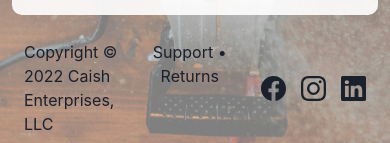
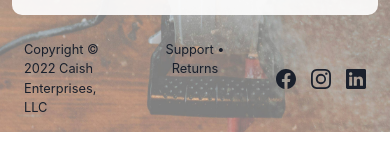
Before and after one commit to tcaish/woodworking-ecommerce, a React (Create React App) app: page / in a window 390 px wide. Shown: the part 784-927 px from the top of the page. Built offline with nearby package versions, Linux system fonts and the light colour scheme; no server answers.

Commit message:
footer mobile friendly

```diff
--- a/src/components/footer/footer.jsx
+++ b/src/components/footer/footer.jsx
@@ -12,6 +12,7 @@ import { Grid, GridItem, HStack } from '@chakra-ui/react';
 
 // Styles
 import './footer.scss';
+import './footer.mobile.scss';
 
 function Footer() {
   return (
--- /dev/null
+++ b/src/components/footer/footer.mobile.scss
@@ -0,0 +1,11 @@
+// Screen width 767px and under
+@media only screen and (max-width: 767px) {
+  .footer-container {
+    font-size: 0.8rem;
+
+    .footer-social-icon {
+      height: 20px;
+      width: auto;
+    }
+  }
+}
```
